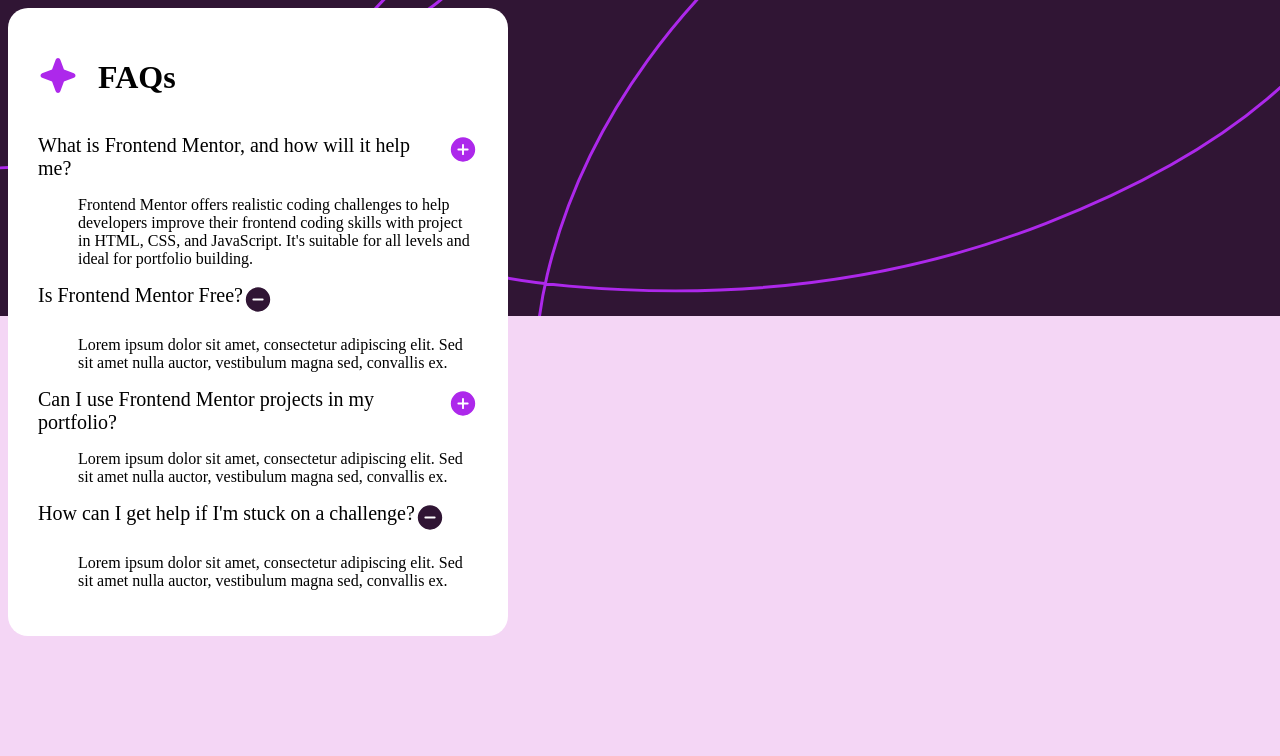
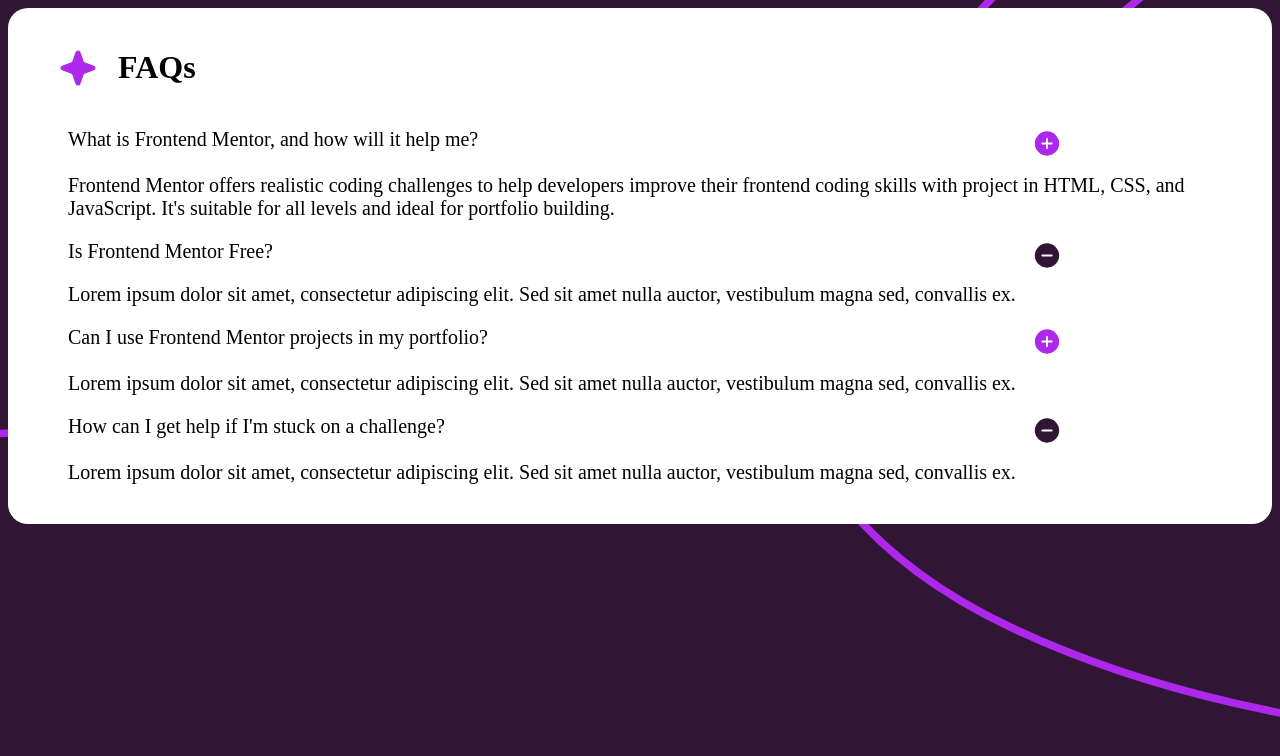
Before and after one commit to Pr1ncePandey/FAQ-Accordion, a plain HTML site: page index.html in a window 1280 px wide. Drawn offline with Linux system fonts and the light colour scheme.

Commit message:
add changes to file

```diff
--- a/index.html
+++ b/index.html
@@ -7,30 +7,34 @@
     <link rel="stylesheet" href="style.css">
 </head>
 <body>
-    <div class="container">
-        <div class="container-head">
-        <a><img class="container-head-logo" src="images/icon-star.svg" alt=""></a>
+    <main class="container">
+        <header class="container-head">
+        <img class="container-head-logo" src="images/icon-star.svg" alt="logo">
         <h1 class="faq">FAQs</h1>
+        </header>
+        <div class="container-content">
+            <ul class="faq-question">What is Frontend Mentor, and how will it help me? <img class="btn-plus" src="images/icon-plus.svg" alt=""><br><br>
+                <li>
+                    Frontend Mentor offers realistic coding challenges to help developers improve their frontend coding skills with project in HTML, CSS, and JavaScript. It's suitable for all levels and ideal for portfolio building.
+                </li>
+            </ul>
+            <ul class="faq-question">Is Frontend Mentor Free? <img src="images/icon-minus.svg" alt="" class="btn-plus"><br>
+                <li>
+                    <p>Lorem ipsum dolor sit amet, consectetur adipiscing elit. Sed sit amet nulla auctor, vestibulum magna sed, convallis ex.
+                </li>
+            </ul>
+            <ul class="faq-question">Can I use Frontend Mentor projects in my portfolio? <img src="images/icon-plus.svg" alt="" class="btn-plus"><br><br>
+                <li>
+                    Lorem ipsum dolor sit amet, consectetur adipiscing elit. Sed sit amet nulla auctor, vestibulum magna sed, convallis ex.
+                </li>
+            </ul>
+            <ul class="faq-question">How can I get help if I'm stuck on a challenge? <img src="images/icon-minus.svg" alt="" class="btn-plus"><br><br>
+                <li>
+                    Lorem ipsum dolor sit amet, consectetur adipiscing elit. Sed sit amet nulla auctor, vestibulum magna sed, convallis ex.
+                </li>
+            </ul>
         </div>
-        <dl>
-            <dt class="faq-question">What is Frontend Mentor, and how will it help me? <a><img class="btn-plus" src="images/icon-plus.svg" alt=""></a></dt>
-            <dd>
-                <p>Frontend Mentor offers realistic coding challenges to help developers improve their frontend coding skills with project in HTML, CSS, and JavaScript. It's suitable for all levels and ideal for portfolio building.</p>
-            </dd>
-            <dt class="faq-question">Is Frontend Mentor Free? <a><img src="images/icon-minus.svg" alt="" class="btn-plus"></a></dt>
-            <dd>
-                <p>Lorem ipsum dolor sit amet, consectetur adipiscing elit. Sed sit amet nulla auctor, vestibulum magna sed, convallis ex.</p>
-            </dd>
-            <dt class="faq-question">Can I use Frontend Mentor projects in my portfolio? <a><img src="images/icon-plus.svg" alt="" class="btn-plus"></a></dt>
-            <dd>
-                <p>Lorem ipsum dolor sit amet, consectetur adipiscing elit. Sed sit amet nulla auctor, vestibulum magna sed, convallis ex.</p>
-            </dd>
-            <dt class="faq-question">How can I get help if I'm stuck on a challenge? <a><img src="images/icon-minus.svg" alt="" class="btn-plus"></a></dt>
-            <dd>
-                <p>Lorem ipsum dolor sit amet, consectetur adipiscing elit. Sed sit amet nulla auctor, vestibulum magna sed, convallis ex.</p>
-            </dd>
-        </dl>
-    </div>
+    </main>
 </body>
 </html>
 </html>
--- a/style.css
+++ b/style.css
@@ -6,37 +6,44 @@ body {
 }
 
 body,container {
-    width: 500px;
-    height: 300px;
-    display: block;
+    min-height: 100vh;
 }
 
 .container {
-    border: 2px;
+    border: 1px;
     border-style: none;
-    padding: 30px;
+    padding: 20px;
     background-color: white;
     border-radius: 20px;
-
+    position: relative;
 }
 
 .container-head {
     display: flex;
-    align-items: center;
+    justify-content: left;
+    margin-left: 30px;
+
 }
 
 .container-head-logo {
     margin-right: 20px;
 }
 
+.container img.btn-plus {
+    position: absolute;
+    right: 210px;
+}
+
 .btn-plus {
     border: 1px solid;
-    border-style: none;
+    border: none;
     border-radius: 50%;
 }
 
 .faq-question {
     font-size: 20px;
-    display: flex;
+}
 
+li {
+    list-style: none;
 }
```
